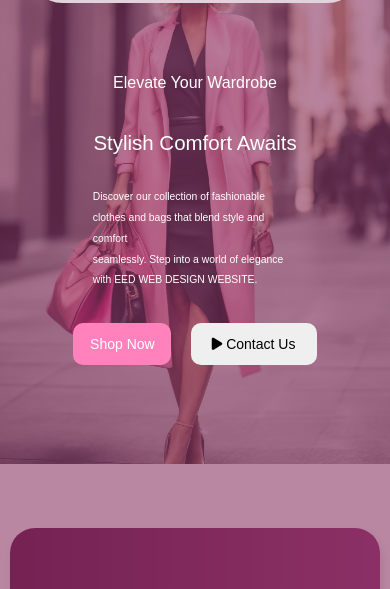
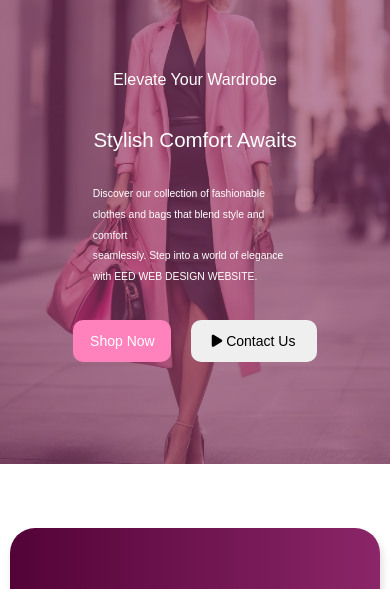
Before and after one commit to codalee123/EEDFASION-WEBSITE, a plain HTML site: page EED.html in a window 390 px wide. Shown: the part 96-685 px from the top of the page. Drawn offline with Linux system fonts and the light colour scheme; a web font is replaced by a local one.

Commit message:
Update EED.css

```diff
--- a/EED.css
+++ b/EED.css
@@ -792,6 +792,15 @@
 
     }
 
+    .overlay{
+        background-color: rgba(140, 56, 103, 0.6);
+        position: absolute;
+        padding:1.8em;
+        height: 35em;
+        z-index: 2;
+    }
+
+
     .nav-bar{
         display: flex;
         justify-content: center;
```
